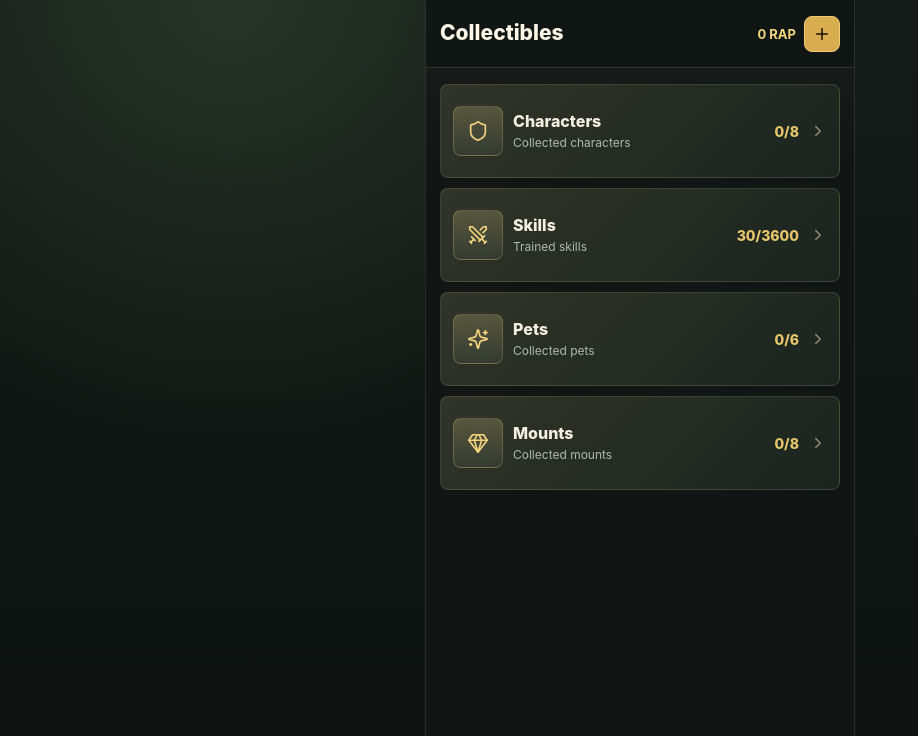
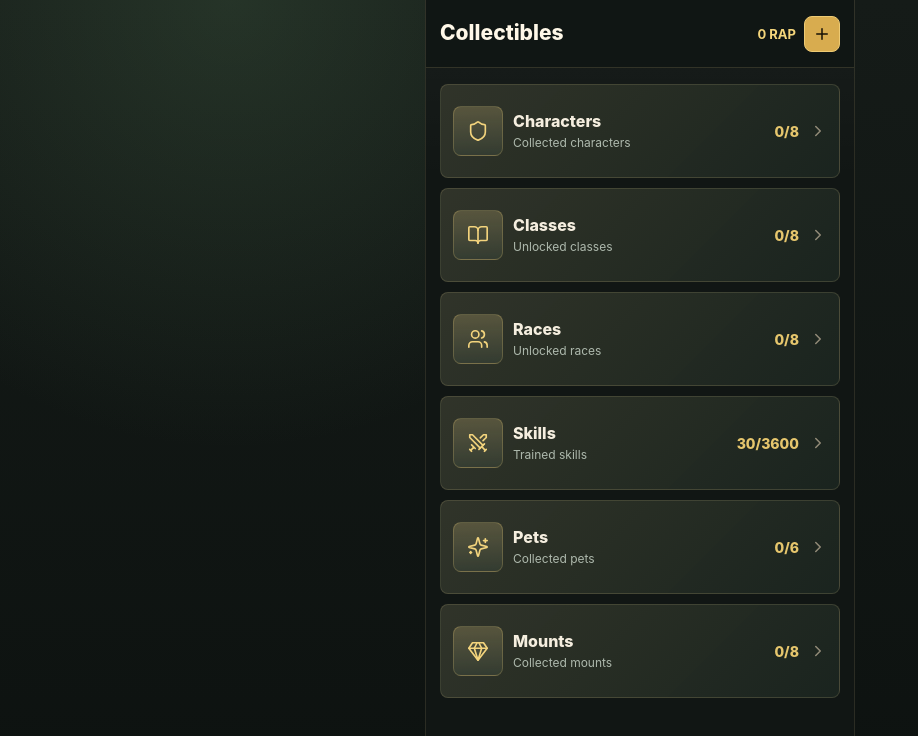
Before and after one commit to nihansbu/rap-collectibles-app, a React (Vite) app: page / in a window 1280 px wide. Shown: the top 736 px of the page, without its empty margins (0-918 px from the left). Built offline with nearby package versions, Linux system fonts and the light colour scheme.

Commit message:
Add classes and races collections

```diff
--- a/src/App.tsx
+++ b/src/App.tsx
@@ -1,6 +1,7 @@
 import { useEffect, useMemo, useState } from "react";
 import {
   ArrowLeft,
+  BookOpen,
   Check,
   ChevronRight,
   Gem,
@@ -10,6 +11,7 @@ import {
   Shield,
   Sparkles,
   Swords,
+  Users,
   X,
 } from "lucide-react";
 import { categories, collectibles, type CategoryId, type Collectible, type Requirement, skills, type SkillId } from "./data";
@@ -101,6 +103,8 @@ function skillNameFontSize(name: string) {
 function AppIcon({ category }: { category: CategoryId }) {
   const common = { size: 22, strokeWidth: 1.8 };
   if (category === "characters") return <Shield {...common} />;
+  if (category === "classes") return <BookOpen {...common} />;
+  if (category === "races") return <Users {...common} />;
   if (category === "skills") return <Swords {...common} />;
   if (category === "pets") return <Sparkles {...common} />;
   return <Gem {...common} />;
--- a/src/data.ts
+++ b/src/data.ts
@@ -1,4 +1,4 @@
-export type CategoryId = "characters" | "skills" | "pets" | "mounts";
+export type CategoryId = "characters" | "classes" | "races" | "skills" | "pets" | "mounts";
 
 export type SkillId =
   | "agility"
@@ -57,6 +57,8 @@ export type SkillDefinition = {
 
 export const categories: Array<{ id: CategoryId; name: string; totalLabel: string }> = [
   { id: "characters", name: "Characters", totalLabel: "Collected characters" },
+  { id: "classes", name: "Classes", totalLabel: "Unlocked classes" },
+  { id: "races", name: "Races", totalLabel: "Unlocked races" },
   { id: "skills", name: "Skills", totalLabel: "Trained skills" },
   { id: "pets", name: "Pets", totalLabel: "Collected pets" },
   { id: "mounts", name: "Mounts", totalLabel: "Collected mounts" },
@@ -96,6 +98,188 @@ export const skills: SkillDefinition[] = [
 ];
 
 export const collectibles: Collectible[] = [
+  {
+    id: "class-iron-vanguard",
+    category: "classes",
+    name: "Iron Vanguard",
+    description: "A front-line defender trained to hold ground when the battle line breaks.",
+    type: "Melee Tank",
+    cost: 14_000,
+    rarity: "Common",
+    requirements: [],
+  },
+  {
+    id: "class-blade-dancer",
+    category: "classes",
+    name: "Blade Dancer",
+    description: "A fast melee striker who turns footwork and timing into lethal pressure.",
+    type: "Melee DPS",
+    cost: 26_000,
+    rarity: "Uncommon",
+    requirements: [{ type: "skill", skillId: "attack", level: 20 }],
+  },
+  {
+    id: "class-oathkeeper",
+    category: "classes",
+    name: "Oathkeeper",
+    description: "A disciplined support fighter who protects allies through vows and presence.",
+    type: "Melee Support",
+    cost: 38_000,
+    rarity: "Rare",
+    requirements: [
+      { type: "skill", skillId: "defence", level: 32 },
+      { type: "skill", skillId: "prayer", level: 24 },
+    ],
+  },
+  {
+    id: "class-deadeye",
+    category: "classes",
+    name: "Deadeye",
+    description: "A patient ranged damage dealer who waits for one clean shot.",
+    type: "Ranged DPS",
+    cost: 24_000,
+    rarity: "Uncommon",
+    requirements: [{ type: "skill", skillId: "ranged", level: 22 }],
+  },
+  {
+    id: "class-trail-warden",
+    category: "classes",
+    name: "Trail Warden",
+    description: "A ranged support scout who keeps companions supplied, hidden, and moving.",
+    type: "Ranged Support",
+    cost: 44_000,
+    rarity: "Rare",
+    requirements: [
+      { type: "skill", skillId: "ranged", level: 35 },
+      { type: "skill", skillId: "hunter", level: 30 },
+    ],
+  },
+  {
+    id: "class-ember-mage",
+    category: "classes",
+    name: "Ember Mage",
+    description: "A volatile spellcaster who specializes in controlled destruction.",
+    type: "Magic DPS",
+    cost: 30_000,
+    rarity: "Uncommon",
+    requirements: [{ type: "skill", skillId: "magic", level: 25 }],
+  },
+  {
+    id: "class-rune-sage",
+    category: "classes",
+    name: "Rune Sage",
+    description: "A magical support class that shapes wards, sigils, and battlefield focus.",
+    type: "Magic Support",
+    cost: 62_000,
+    rarity: "Epic",
+    requirements: [
+      { type: "skill", skillId: "magic", level: 50 },
+      { type: "skill", skillId: "rune-crafting", level: 45 },
+    ],
+  },
+  {
+    id: "class-hexblade",
+    category: "classes",
+    name: "Hexblade",
+    description: "A hybrid fighter who binds blade work and curse magic into one style.",
+    type: "Hybrid",
+    cost: 95_000,
+    rarity: "Epic",
+    requirements: [
+      { type: "skill", skillId: "attack", level: 58 },
+      { type: "skill", skillId: "magic", level: 58 },
+      { type: "collectible", collectibleId: "class-blade-dancer", label: "Blade Dancer" },
+    ],
+  },
+  {
+    id: "race-highland-human",
+    category: "races",
+    name: "Highland Human",
+    description: "Hardy mountain folk raised among stone roads, cold rain, and old oaths.",
+    type: "Human",
+    cost: 10_000,
+    rarity: "Common",
+    requirements: [],
+  },
+  {
+    id: "race-moon-elf",
+    category: "races",
+    name: "Moon Elf",
+    description: "An elven people known for star maps, quiet magic, and long memory.",
+    type: "Elf",
+    cost: 24_000,
+    rarity: "Uncommon",
+    requirements: [{ type: "skill", skillId: "magic", level: 18 }],
+  },
+  {
+    id: "race-ironhold-dwarf",
+    category: "races",
+    name: "Ironhold Dwarf",
+    description: "A dwarven people whose halls are built around mines, anvils, and oath-stones.",
+    type: "Dwarf",
+    cost: 24_000,
+    rarity: "Uncommon",
+    requirements: [{ type: "skill", skillId: "mining", level: 18 }],
+  },
+  {
+    id: "race-ashen-orc",
+    category: "races",
+    name: "Ashen Orc",
+    description: "An orc people from volcanic badlands, respected for endurance and war chants.",
+    type: "Orc",
+    cost: 34_000,
+    rarity: "Rare",
+    requirements: [{ type: "skill", skillId: "strength", level: 30 }],
+  },
+  {
+    id: "race-mire-goblin",
+    category: "races",
+    name: "Mire Goblin",
+    description: "Clever wetland scavengers with a talent for traps, bargains, and survival.",
+    type: "Goblin",
+    cost: 18_000,
+    rarity: "Common",
+    requirements: [{ type: "skill", skillId: "thieving", level: 12 }],
+  },
+  {
+    id: "race-stoneback-troll",
+    category: "races",
+    name: "Stoneback Troll",
+    description: "A troll people with granite-like hide and a patient, stubborn temperament.",
+    type: "Troll",
+    cost: 70_000,
+    rarity: "Epic",
+    requirements: [
+      { type: "skill", skillId: "defence", level: 55 },
+      { type: "skill", skillId: "mining", level: 40 },
+    ],
+  },
+  {
+    id: "race-brassbound",
+    category: "races",
+    name: "Brassbound",
+    description: "A machine people of engraved plates, memory cores, and ritual maintenance.",
+    type: "Machine",
+    cost: 88_000,
+    rarity: "Epic",
+    requirements: [
+      { type: "skill", skillId: "smithing", level: 55 },
+      { type: "skill", skillId: "invention", level: 40 },
+    ],
+  },
+  {
+    id: "race-duskborne",
+    category: "races",
+    name: "Duskborne",
+    description: "A grave-touched people who live between ancestral rites and forbidden magic.",
+    type: "Undead",
+    cost: 120_000,
+    rarity: "Legendary",
+    requirements: [
+      { type: "skill", skillId: "necromancy", level: 72 },
+      { type: "collectible", collectibleId: "race-highland-human", label: "Highland Human" },
+    ],
+  },
   {
     id: "character-warden",
     category: "characters",
```
Also changed, not shown: 2 other files (tests, documents, lock files or other folders).
